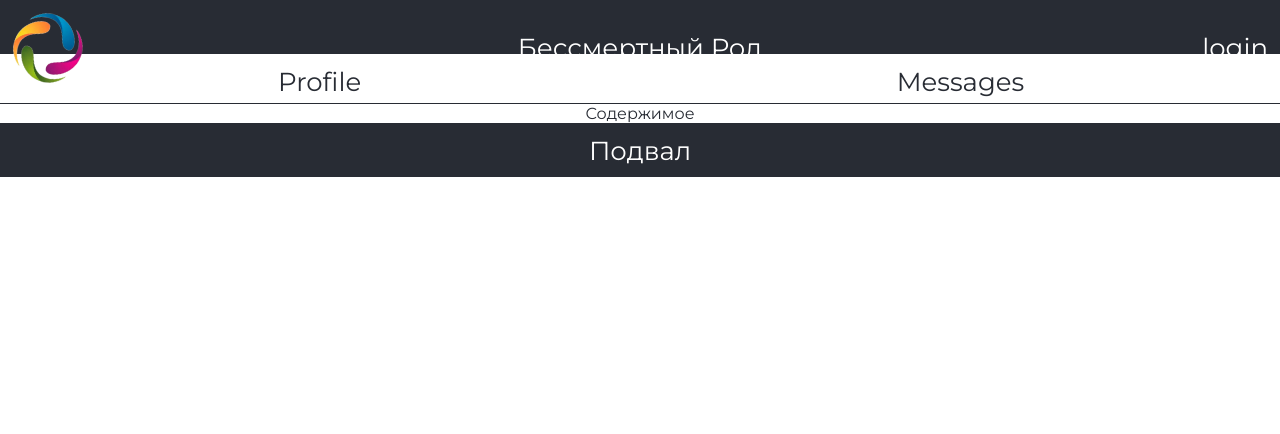
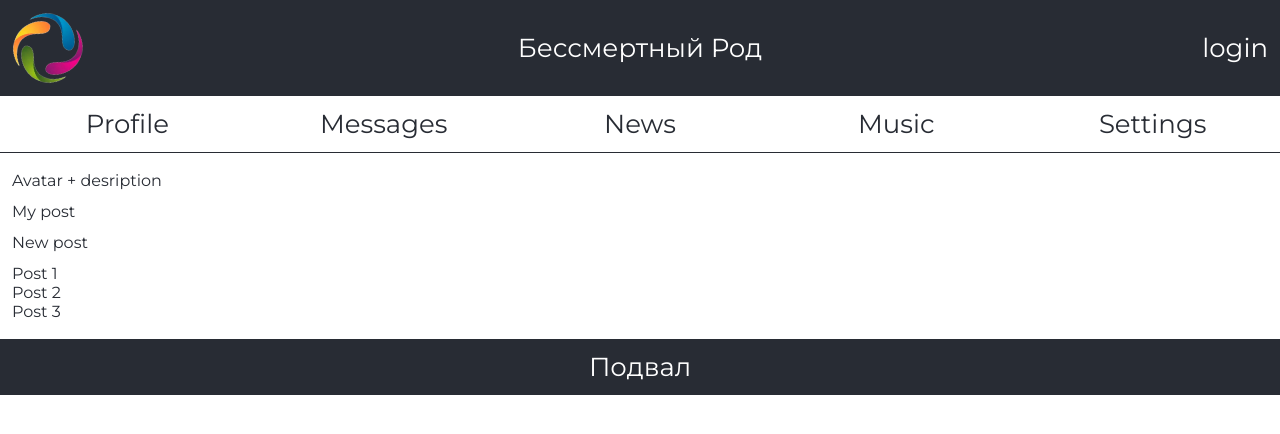
Before and after one commit to IamFenniks/bessmertnii-rod, a React (Create React App) app: page / in a window 1280 px wide. Shown: the top 434 px of the page. Built offline with nearby package versions, Linux system fonts and the light colour scheme.

Commit message:
Some content modified

```diff
--- a/src/App.css
+++ b/src/App.css
@@ -4,28 +4,28 @@
   text-align: center;
   display: grid;
   grid-template-areas:
-    'header header header'
-    'nav nav nav'
-    'main main main'
-    'footer footer footer'
+    'h h h'
+    'n n n'
+    'm m m'
+    'f f f'
   ;
   font-family: Montserrat;
   color: #282c34;
 }
 
 .App-header{
-  grid-area: header;}
-.App-nav{grid-area: nav;}
-.App-main{grid-area: main;}
-.App-footer{grid-area: footer;}
+  grid-area: h;}
+.App-nav{grid-area: n;}
+.App-main{grid-area: m;}
+.App-footer{grid-area: f;}
 
 .App-header, .App-nav, .App-footer {
-  height: 30px;
+  /* height: 30px; */
   padding: 12px;
   background-color: #282c34;
 
   display: grid;
-  grid-template-columns: repeat(auto-fit, minmax(150px, 1fr));
+  grid-template-columns: repeat(auto-fit, minmax(100px, 1fr));
   grid-gap: 2vw;
 
   align-items: center;
@@ -44,11 +44,21 @@
 .header-login{place-self: center end;}
 
 .App-nav{
-  height: 25px;
+  /* height: 25px; */
   background-color: #ffffff;
   color: #282c34;
   border-bottom: 1px solid #282c34;
 }
+
+.App-main {
+  text-align-last: left;
+  padding: 12px;
+}
+.App-main > div {
+  padding: 6px 0;
+}
+
+/* .App-footer{} */
 
 @keyframes header-logo-spin {
   from {
--- a/src/App.js
+++ b/src/App.js
@@ -13,12 +13,52 @@ const App = () => {
       </header>
 
       <nav className="App-nav">
-        <div>Profile</div>
-        <div>Messages</div>
+        <div className=''>
+
+          Profile
+
+        </div>
+        <div className=''>
+
+          Messages
+
+        </div>
+        <div className=''>
+
+          News
+
+        </div>
+        <div className=''>
+
+          Music
+
+        </div>
+        <div className=''>
+
+          Settings
+
+        </div>
+
       </nav>
 
       <main className="App-main">
-        Содержимое
+        <div>
+          Avatar + desription
+        </div>
+
+        <div>
+          My post
+        </div>
+
+        <div>
+          New post
+        </div>
+
+        <div>
+          <section>Post 1</section>
+          <section>Post 2</section>
+          <section>Post 3</section>
+        </div>
       </main>
 
       <footer className="App-footer">
```
